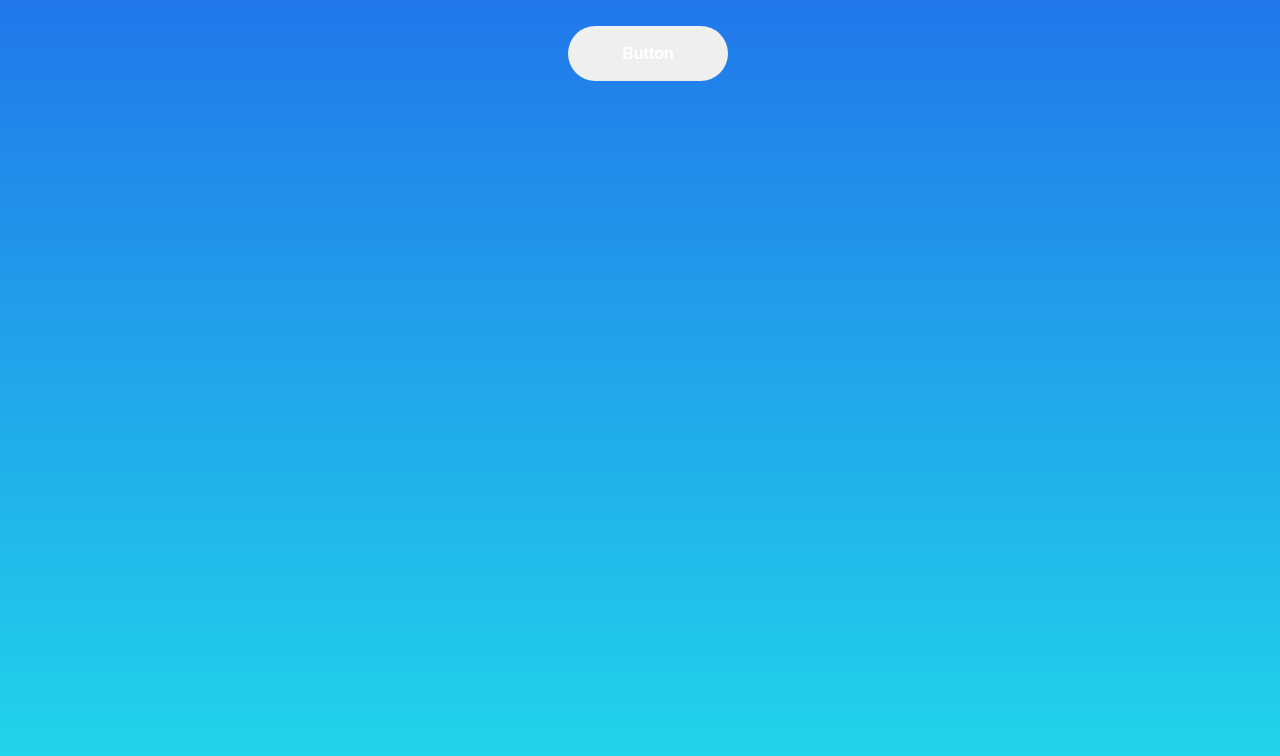
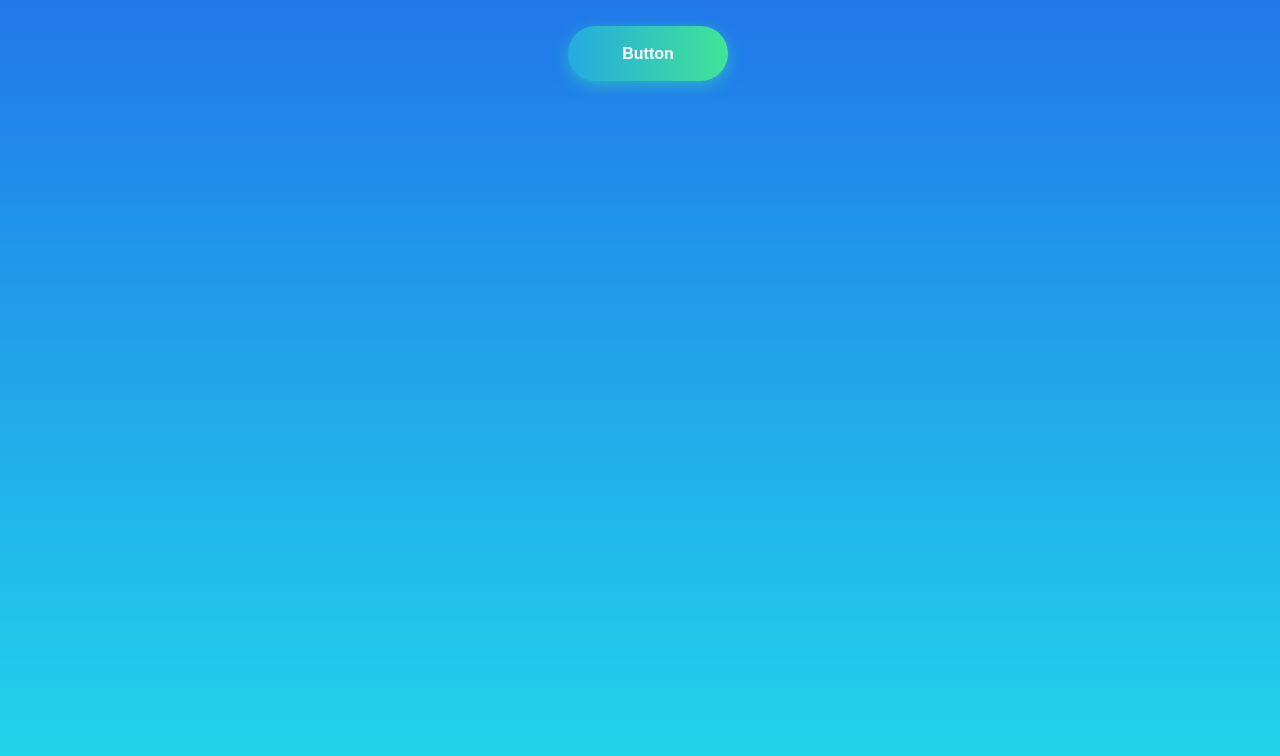
Before and after one commit to 2hengdaboy/My-Website-7B, a plain HTML site: page index.html in a window 1280 px wide. Shown: the part 60-816 px from the top of the page. Drawn offline with Linux system fonts and the light colour scheme.

Commit message:
Update index.html

```diff
--- a/index.html
+++ b/index.html
@@ -13,7 +13,7 @@
 <body>
 <h1>Bruno Fernandes</h1>
 
-<a href="/"><button class="bn632-hover bn26">Button</button></a>
+<a href="/"><button class="bn632-hover bn18">Button</button></a>
 
 <style>
 
@@ -58,7 +58,6 @@
   box-shadow: 0 4px 15px 0 rgba(49, 196, 190, 0.75);
 }
 
-
 </style>
 
 </body>
```
